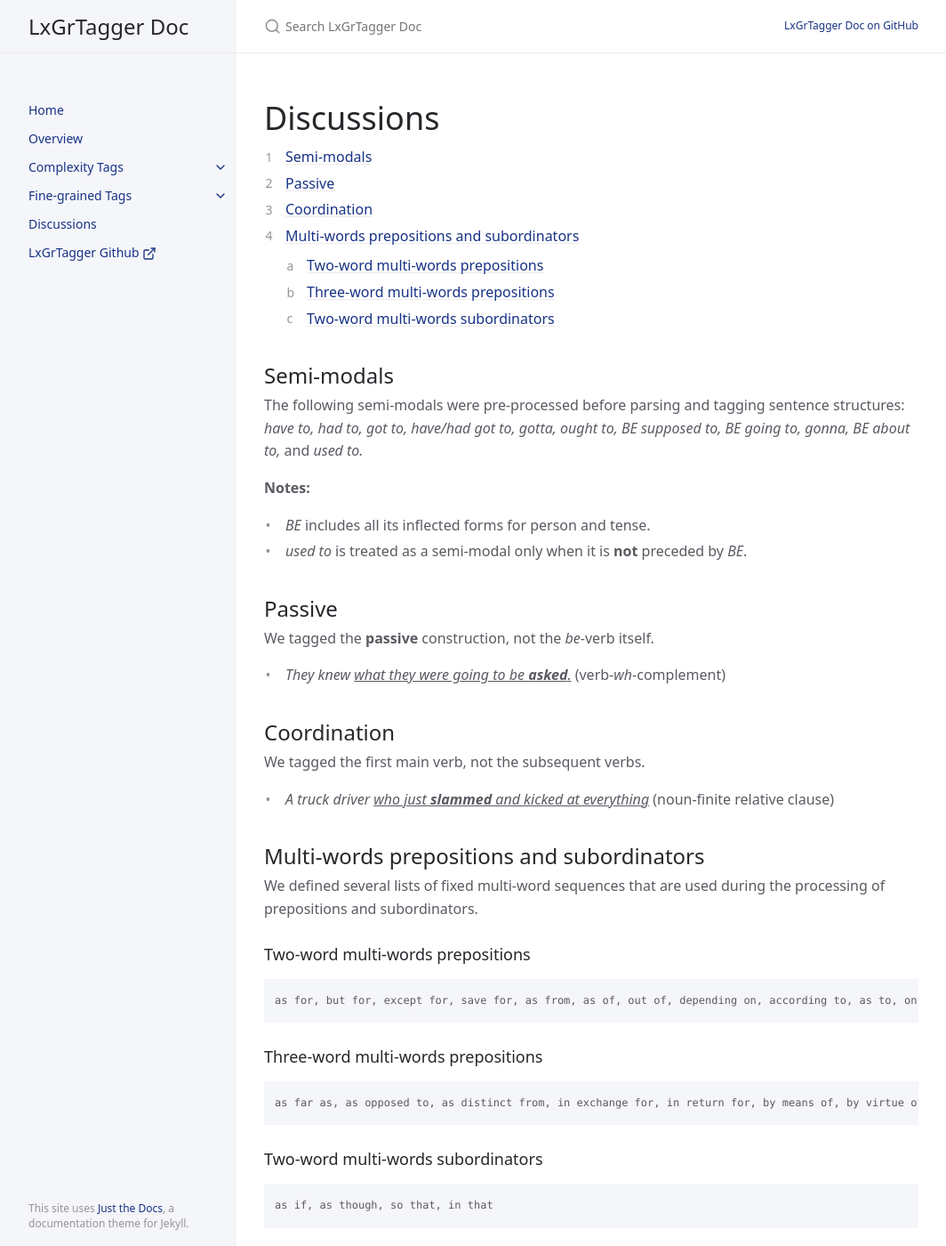
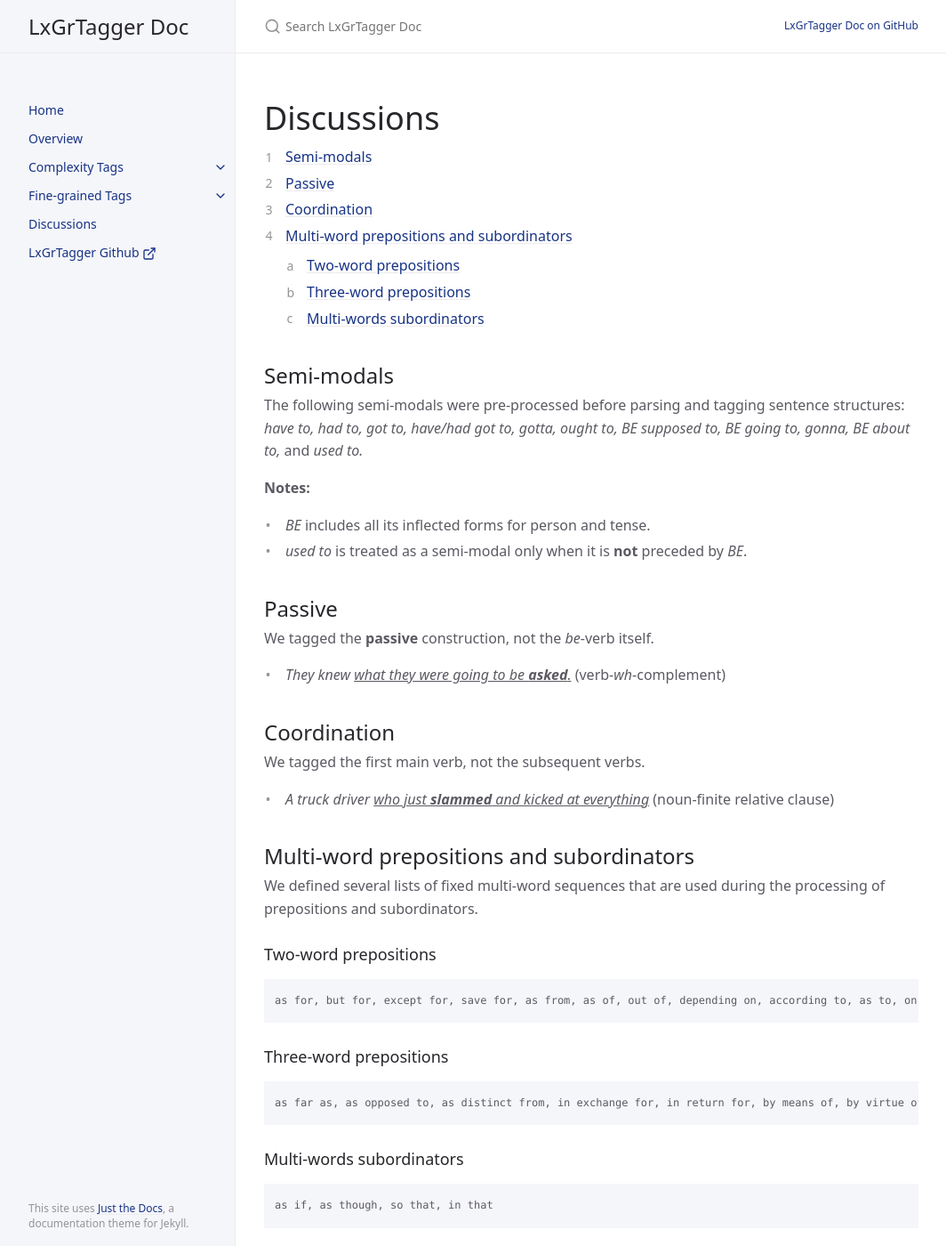
Before and after one commit to LCR-ADS-Lab/LxGrTagger-Documentation, a Jekyll site: the page built from docs/Discussions.md, in a window 1280 px wide and 1400 px high. Shown: the whole window at 89% size, without its empty margins (107-1171 px from the left). Built offline with Jekyll 4.4.1, drawn with Linux system fonts in a browser that asks for light colours; cached includes are drawn as plain includes.

Commit message:
Update Discussions.md

````diff
--- a/docs/Discussions.md
+++ b/docs/Discussions.md
@@ -29,23 +29,23 @@ We tagged the first main verb, not the subsequent verbs.
 
 - *A truck driver <ins>who just **slammed** and kicked at everything</ins>* (noun-finite relative clause)
 
-## Multi-words prepositions and subordinators
+## Multi-word prepositions and subordinators
 
 We defined several lists of fixed multi‐word sequences that are used during the processing of prepositions and subordinators.
 
-### Two-word multi-words prepositions
+### Two-word prepositions
 
 ```markdown
 as for, but for, except for, save for, as from, as of, out of, depending on, according to, as to, on to, up to, along with, apart from, aside from, away from, ahead of, inside of, instead of, irrespective of, outside of, regardless of, close to, contrary to, next to, opposite to, owing to, preliminary to, preparatory to, previous to, prior to, relative to, subsequent to, together with, back to, sort of, kind of, devoid of, exclusive of, void of, because of, due to, exclusive of, owing to, thanks to, such as, upwards of
 ```
 
-### Three-word multi-words prepositions
+### Three-word prepositions
 
 ```markdown
 as far as, as opposed to, as distinct from, in exchange for, in return for, by means of, by virtue of, by way of, for lack of, for want of, in aid of, in back of, in case of, in charge of, in consequence of, in favour of, in front of, in lieu of, in light of, in need of, in place of, in respect of, in search of, in spite of, in terms of, in view of, on account of, on behalf of, on grounds of, on top of, by reference to, in addition to, in contrast to, in reference to, in regard to, in relation to, with regard to, with reference to, with respect to, at variance with, in accordance with, in comparison with, in compliance with, in conformity with, in contact with, in line with, as a result of, at the expense of, for the sake of, in the case of, in the event of, in the light of, on the grounds of, on the ground of, on the part of, with the exception of, at the back of, in the middle of
 ```
 
-### Two-word multi-words subordinators
+### Multi-words subordinators
 
 ```markdown
 as if, as though, so that, in that
````
